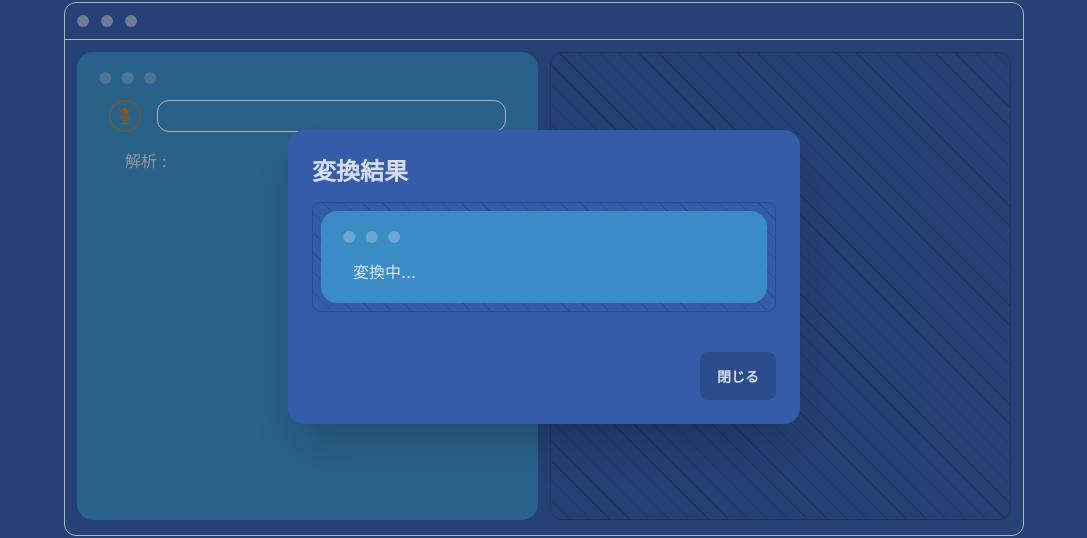
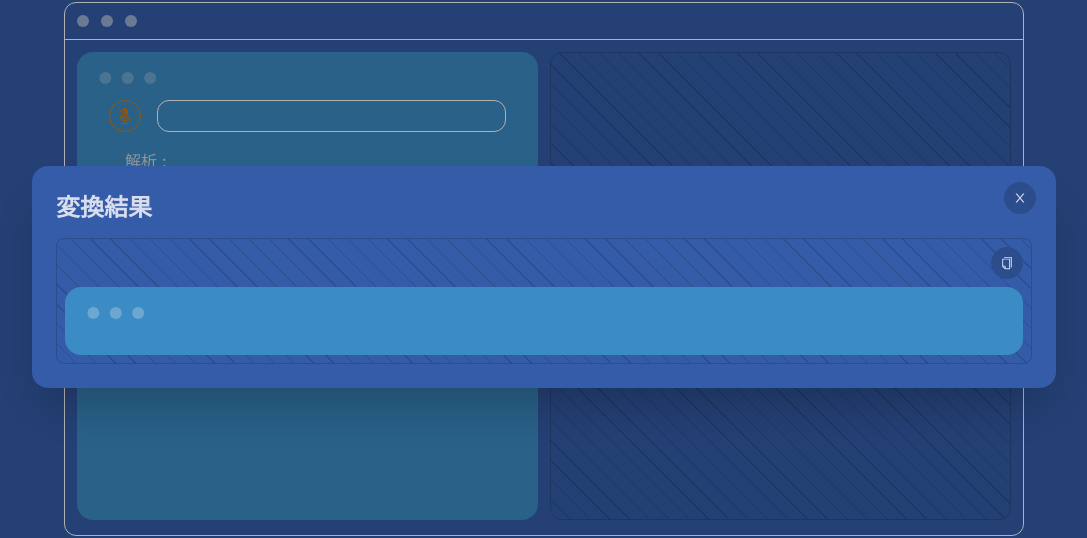
Before and after one commit to imaimai17468/NTUyama, a Next.js app: page /create in a window 1280 px wide. Both pictures are taken after a click on the label "Markdownに変換". Shown: the part 123-661 px from the top of the page, without its empty margins (96-1183 px from the left). Built offline with nearby package versions, Linux system fonts and the light colour scheme; a web font is replaced by a local one.

Commit message:
[fix] 生成モーダルのデザイン整備

```diff
--- a/src/pages/create.tsx
+++ b/src/pages/create.tsx
@@ -1,5 +1,10 @@
 import Wave from "react-wavify";
-import { AiFillEdit, AiFillDelete } from "react-icons/ai";
+import {
+  AiFillEdit,
+  AiFillDelete,
+  AiOutlineClose,
+  AiOutlineCopy,
+} from "react-icons/ai";
 import { BsFillMicFill, BsFillMicMuteFill } from "react-icons/bs";
 import { useState, useEffect } from "react";
 import { AudioVisualizer } from "@/components/common";
@@ -15,6 +20,7 @@
   const [allText, setAllText] = useState<string[]>([]);
   const [transcript, setTranscript] = useState<string>("");
   const [editableText, setEditableText] = useState<EditableText[]>([]);
+  const [result, setResult] = useState<string>("");
 
   const recognition = new webkitSpeechRecognition();
   recognition.lang = "ja-JP";
@@ -52,19 +58,35 @@
     <main className="w-screen h-screen flex items-center justify-center font-sawarabi flex-col gap-8">
       <input type="checkbox" id="result" className="modal-toggle" />
       <div className="modal">
-        <div className="modal-box flex flex-col gap-4">
+        <div className="modal-box max-w-5xl flex flex-col gap-4">
+          <div className="absolute -top-2 right-5 modal-action">
+            <label htmlFor="result" className="btn btn-circle btn-sm">
+              <AiOutlineClose />
+            </label>
+          </div>
           <h2 className="font-bold text-2xl">変換結果</h2>
-          <div className="preview border border-base-200 rounded-lg p-2">
+          <div className="preview border border-base-200 rounded-lg p-2 flex flex-col gap-2">
+            <button
+              className="btn btn-circle btn-sm ml-auto"
+              onClick={() => {
+                navigator.clipboard.writeText(result);
+              }}
+            >
+              <AiOutlineCopy />
+            </button>
             <div className="mockup-code">
               <div className="px-8">
-                <p>変換中...</p>
+                {result.split("\n").map((line, i) => (
+                  <div key={i} className="flex gap-2">
+                    {line.split(" ").map((word, j) => (
+                      <span key={j} className="inline-block">
+                        {word}
+                      </span>
+                    ))}
+                  </div>
+                ))}
               </div>
             </div>
-          </div>
-          <div className="modal-action">
-            <label htmlFor="result" className="btn">
-              閉じる
-            </label>
           </div>
         </div>
       </div>
@@ -151,7 +173,6 @@
                   )}
                   <button
                     className="btn btn-primary btn-outline btn-circle btn-xs"
-                    // すでにあれば削除
                     onClick={() => {
                       if (editableText.find((e) => e.index === index)) {
                         setEditableText(
```
